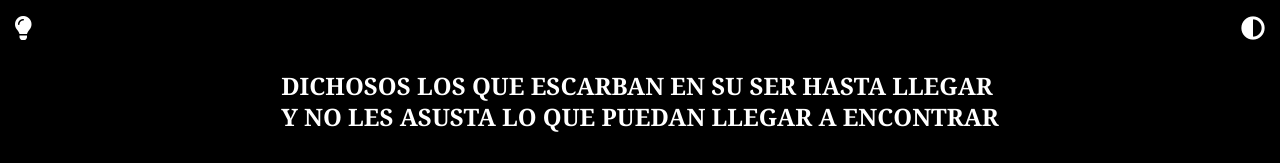
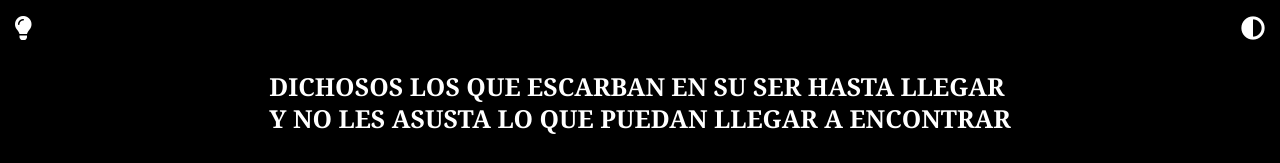
Before and after one commit to mcnestesia/SER, a plain HTML site: page index.html in a window 1280 px wide. Shown: the top 163 px of the page. Drawn offline with Linux system fonts and the light colour scheme.

Commit message:
Update index.html
155

```diff
--- a/index.html
+++ b/index.html
@@ -171,7 +171,7 @@
         <i class="fas fa-lightbulb"></i>
     </button>
     <!-- Update: Removed moves-counter div -->
-    <h1 style="font-size:150% !important;">DICHOSOS LOS QUE ESCARBAN EN SU SER HASTA LLEGAR<br>Y NO LES ASUSTA LO QUE PUEDAN LLEGAR A ENCONTRAR</h1>
+    <h1 style="font-size:155% !important;">DICHOSOS LOS QUE ESCARBAN EN SU SER HASTA LLEGAR<br>Y NO LES ASUSTA LO QUE PUEDAN LLEGAR A ENCONTRAR</h1>
     <p class="instructions">Toca una ficha y luego una posición en el tablero.</p>
     <div id="puzzle"></div>
     <div id="link">
```
